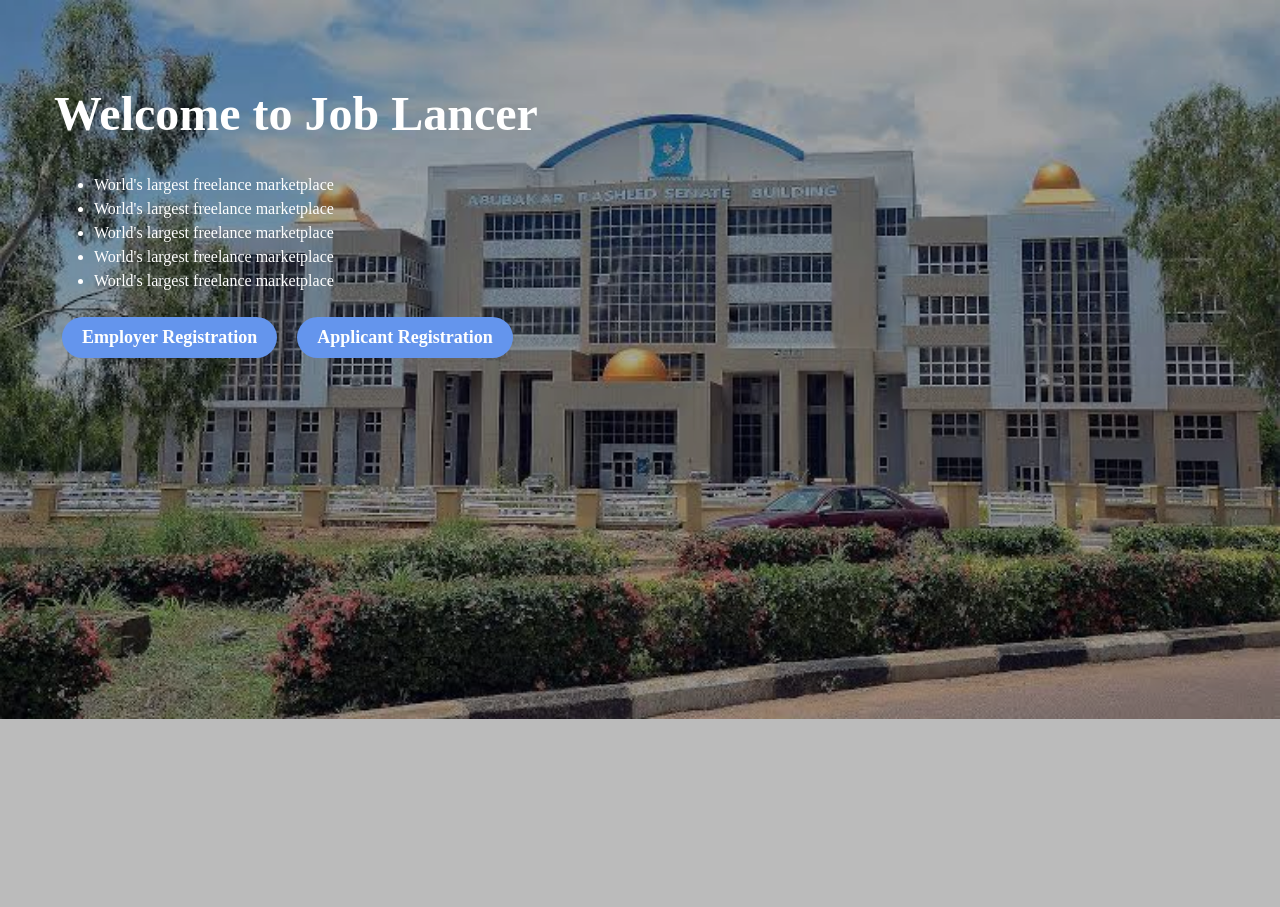
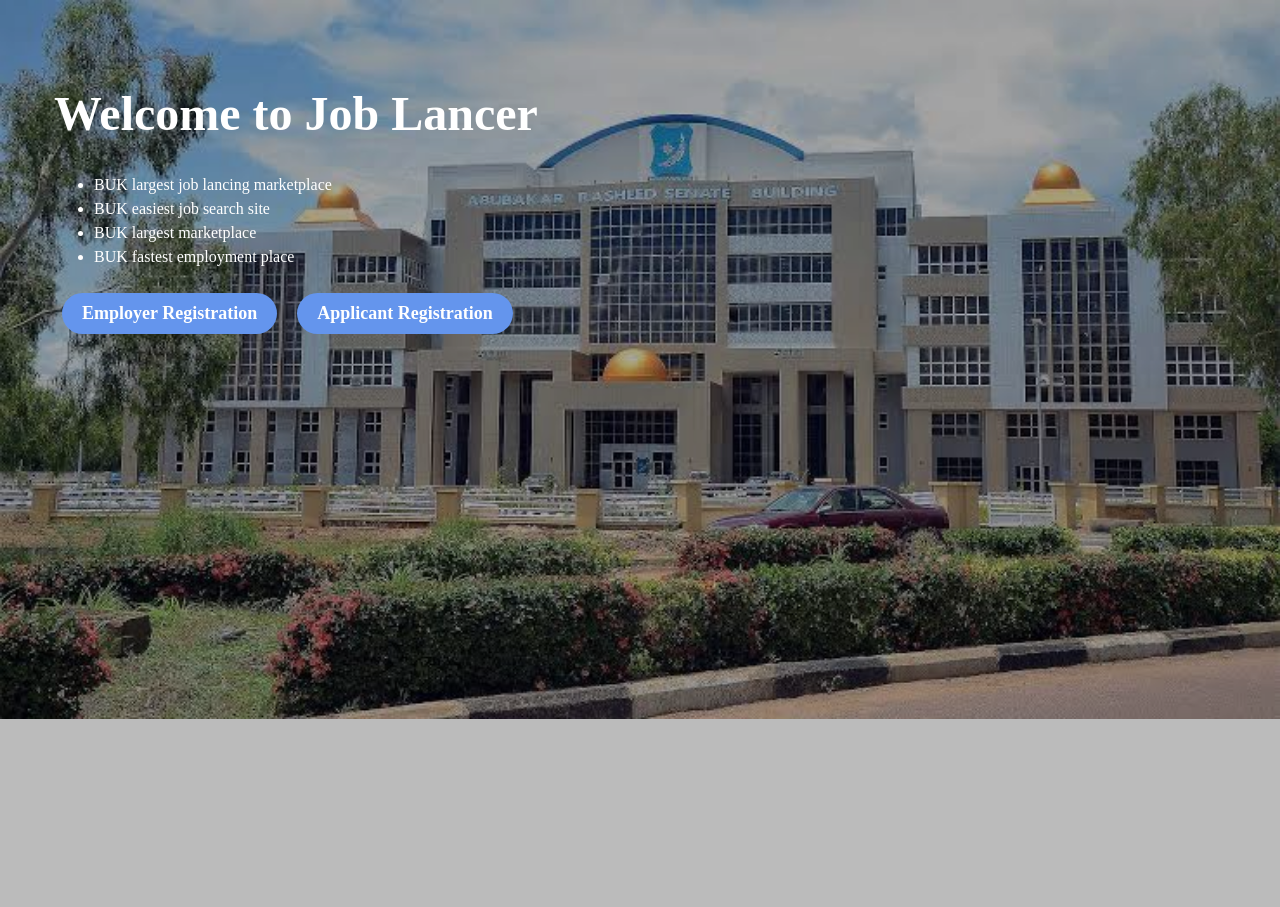
Before and after one commit to ganiular/job-lenser, a Flask app: page / in a window 1280 px wide. Shown: the part 52-959 px from the top of the page. Run offline with Flask 3, Linux system fonts and the light colour scheme.

Commit message:
put text contents

```diff
--- a/templates/index.html
+++ b/templates/index.html
@@ -16,11 +16,10 @@
 <div class="over">
     <h1>{% block title %}Welcome to Job Lancer{% endblock %}</h1>
     <ul>
-        <li>World's largest freelance marketplace</li>
-        <li>World's largest freelance marketplace</li>
-        <li>World's largest freelance marketplace</li>
-        <li>World's largest freelance marketplace</li>
-        <li>World's largest freelance marketplace</li>
+        <li>BUK largest job lancing marketplace</li>
+        <li>BUK easiest job search site</li>
+        <li>BUK largest marketplace</li>
+        <li>BUK fastest employment place</li>
     </ul>
     <div>
         <a class="button" href="/signup_employer">Employer Registration</a>
```
